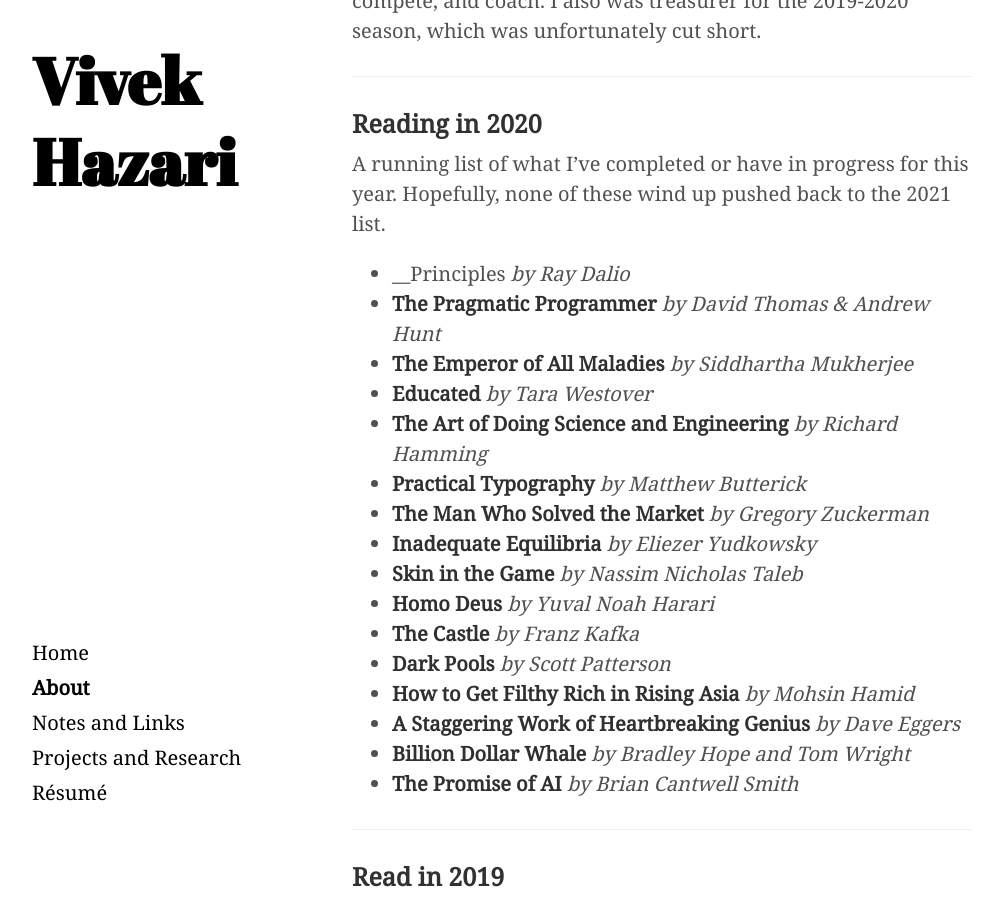
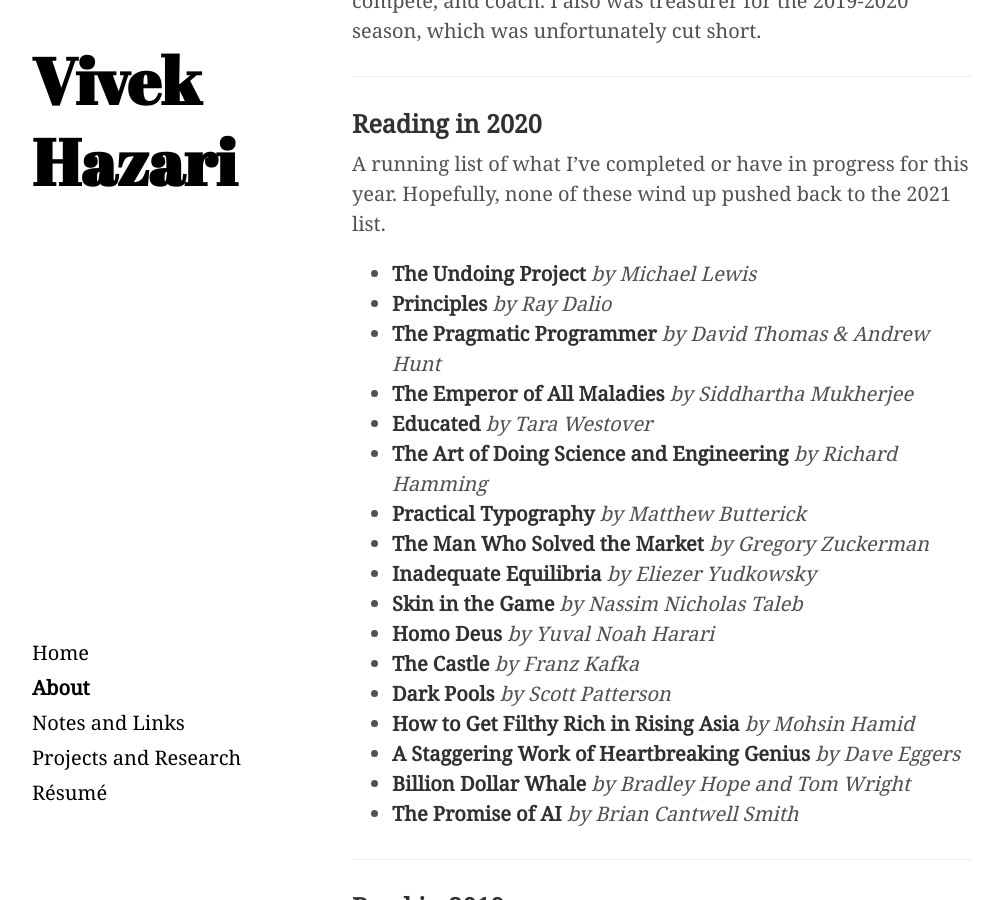
Before and after one commit to Vivekhaz/site_personal, a Jekyll site: the page built from about.md, in a window 1280 px wide and 900 px high, scrolled down 1455 px. Shown: the whole window, without its empty margins (208-1207 px from the left). Built offline with Jekyll 4.4.1, drawn with Linux system fonts in a browser that asks for light colours.

Commit message:
Update about.md

```diff
--- a/about.md
+++ b/about.md
@@ -29,7 +29,8 @@ Many of my hours each year have gone to fencing since I started in May 2015. I f
 ### Reading in 2020
 A running list of what I've completed or have in progress for this year. Hopefully, none of these wind up pushed back to the 2021 list.
 
-- __Principles <cite> by Ray Dalio </cite>
+- __The Undoing Project__ <cite> by Michael Lewis </cite>
+- __Principles__ <cite> by Ray Dalio </cite>
 - __The Pragmatic Programmer__ <cite> by David Thomas & Andrew Hunt </cite>
 - __The Emperor of All Maladies__ <cite> by Siddhartha Mukherjee </cite>
 - __Educated__ <cite> by Tara Westover </cite>
```
